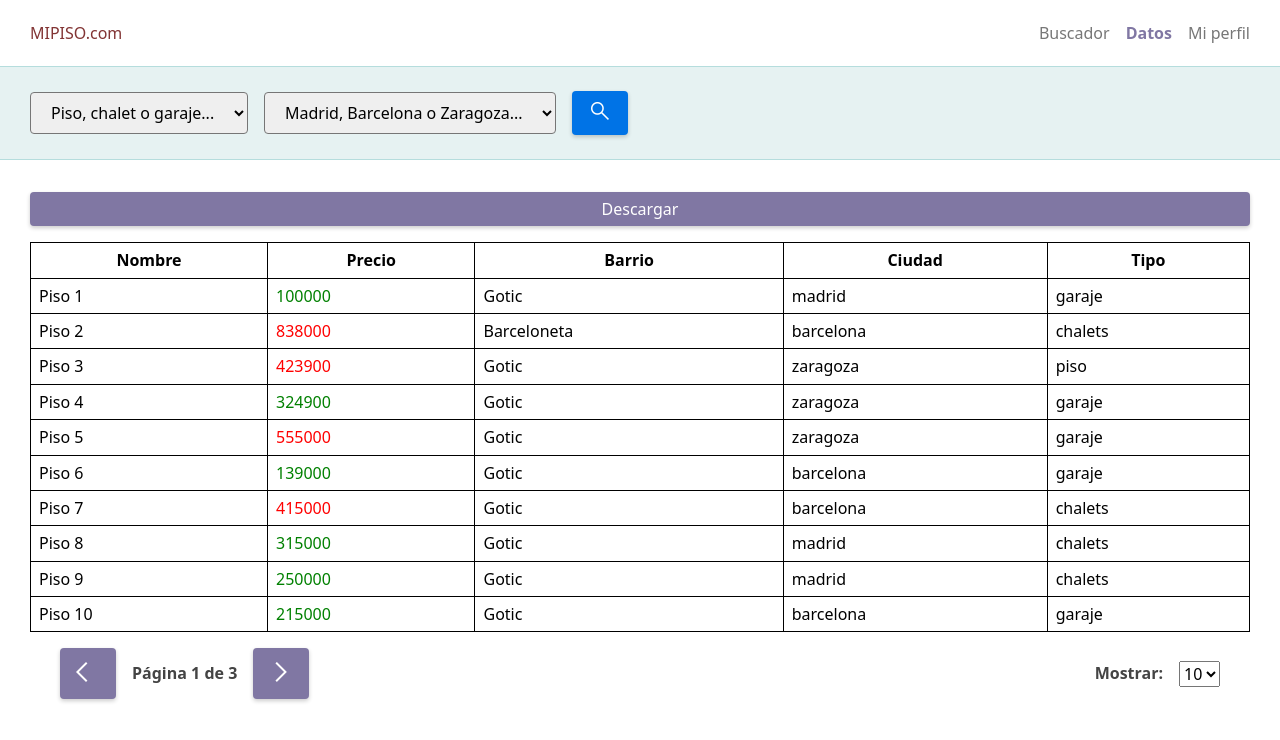
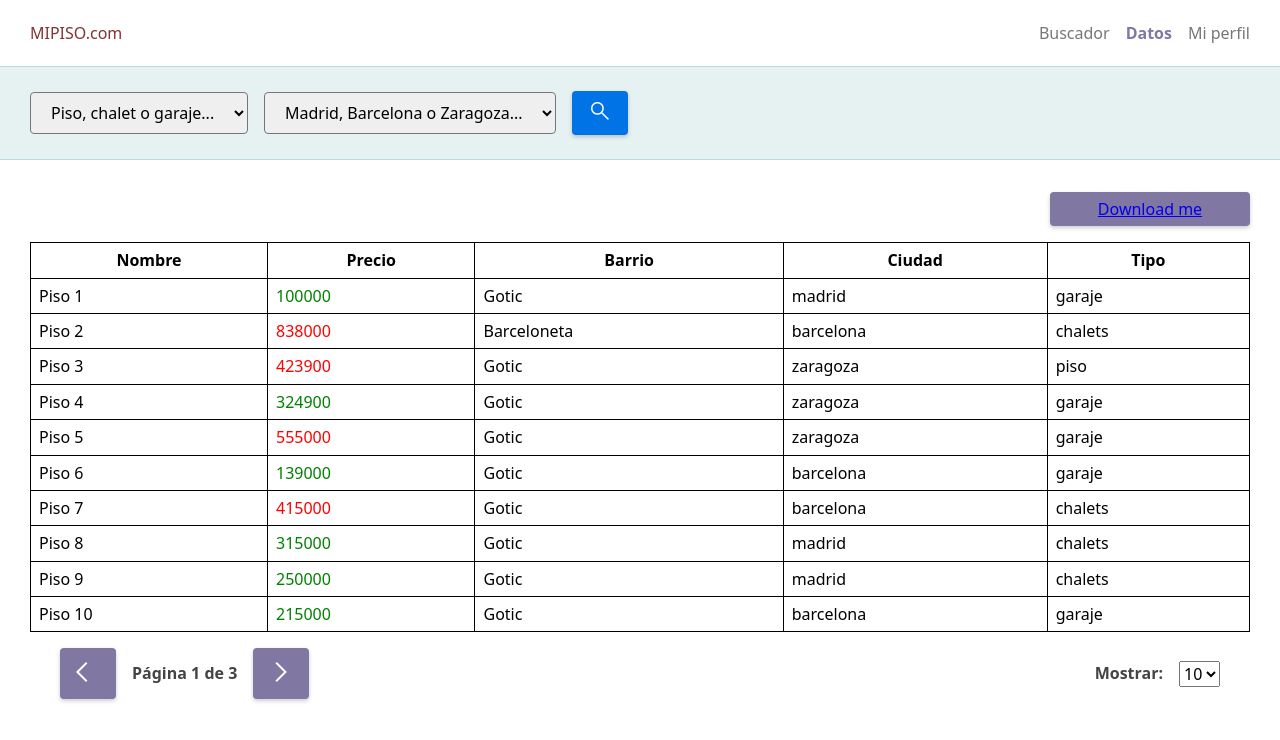
Before and after one commit to Kat8dev/ra-m5-useContext-useReducer, a React (Vite) app: page /datos in a window 1280 px wide. Shown: the top 740 px of the page. Built offline with nearby package versions, Linux system fonts and the light colour scheme; data requests are answered from the project's data file.

Commit message:
fix download button

```diff
--- a/package.json
+++ b/package.json
@@ -15,6 +15,7 @@
     "modern-normalize": "1.1.0",
     "prop-types": "15.8.1",
     "react": "^18.2.0",
+    "react-csv": "^2.2.2",
     "react-dom": "^18.2.0",
     "react-redux": "8.0.5",
     "react-router-dom": "6.4.3",
--- a/src/components/organisms/ITATable/Descargar.jsx
+++ b/src/components/organisms/ITATable/Descargar.jsx
@@ -1,17 +1,26 @@
-import ReactDOMServer from 'react-dom/server'
-import html2pdf from 'html2pdf.js/dist/html2pdf.min'
+import { CSVLink } from 'react-csv'
+import React, { useContext } from 'react'
+import { TableContext } from './store/context'
 // eslint-disable-next-line import/named
 import { Button } from '../../atoms'
 
-function Descargar({ data }) {
-  const printHandler = () => {
-    const printElement = ReactDOMServer.renderToString(data)
-    html2pdf().from(printElement).save()
-  }
+function Descargar() {
+  const { state } = useContext(TableContext)
+  const { data } = state
+
+  const headers = [
+    { label: 'Nombre', key: 'title' },
+    { label: 'Precio', key: 'price' },
+    { label: 'Barrio', key: 'district' },
+    { label: 'Ciudad', key: 'city' },
+    { label: 'Tipo', key: 'type' },
+  ]
 
   return (
-    <Button onClick={printHandler} style={{marginBottom: '1rem'}}>
-      Descargar
+    <Button style={{marginBottom: '1rem', width: '200px', alignSelf: 'flex-end'}}>
+      <CSVLink data={data} headers={headers}>
+        Download me
+      </CSVLink>
     </Button>
   )
 }
--- a/src/components/organisms/ITATable/TableBody.jsx
+++ b/src/components/organisms/ITATable/TableBody.jsx
@@ -7,13 +7,11 @@ function TableBody() {
   const { data, columns, currentPage, itemPerPage } = state
 
   const sliceInitial = (currentPage -1) * itemPerPage
-  console.log(sliceInitial)
   const sliceEnd = itemPerPage + sliceInitial
 
   return (
     <tbody>
       {data.slice(sliceInitial , sliceEnd).map((d) => (
-
         <tr key={d.id}>
           {columns
             .filter((col) => !col.isHidden)
```
Also changed, not shown: 1 other file (tests, documents, lock files or other folders).
